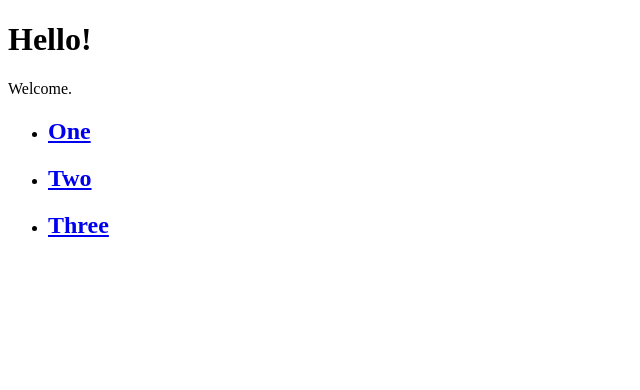
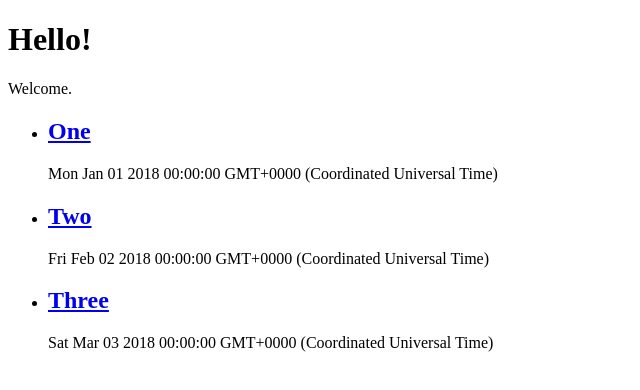
Before and after one commit to pschfr/11ty-test, an Eleventy site: page index.md in a window 1280 px wide. Shown: the whole page, without its empty margins (0-640 px from the left). Built offline with nearby package versions, Linux system fonts and the light colour scheme; Eleventy itself is replaced by a stand-in of ours; files that its build step writes are made by us from their sources.

Commit message:
Added date tag to post loop

```diff
--- a/_includes/layouts/default.njk
+++ b/_includes/layouts/default.njk
@@ -13,6 +13,9 @@
 					<a href="{{ 'posts/' + post.fileSlug | url }}">
 						<h2>{{ post.data.title }}</h2>
 					</a>
+					<date datetime="{{ post.data.date }}">
+						{{ post.data.date }}
+					</date>
 				</li>
 			{%- endfor -%}
 		</ul>
```
